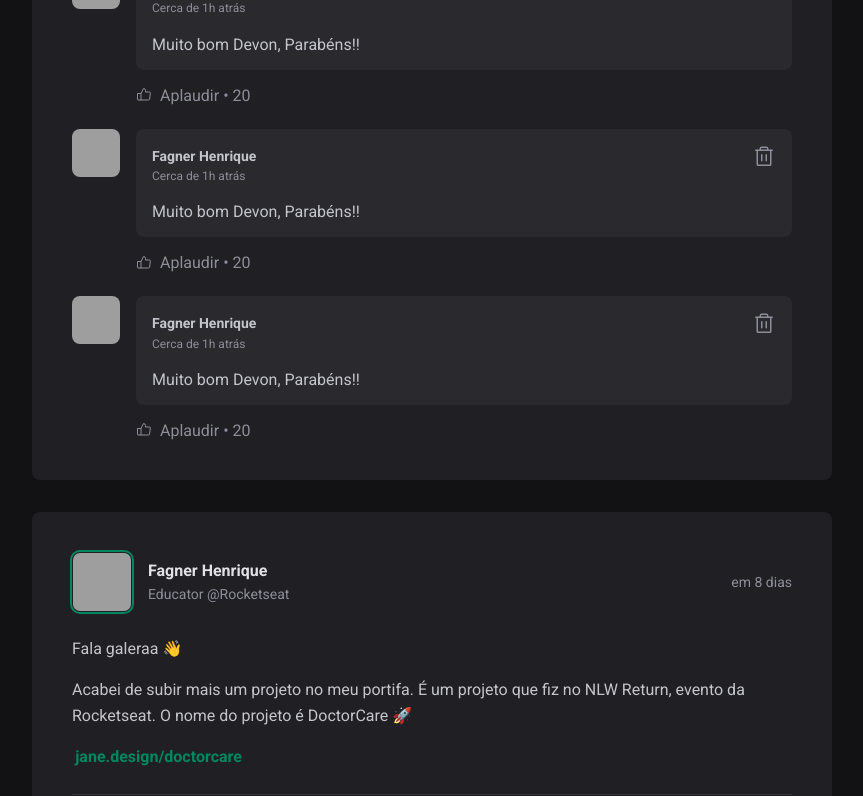
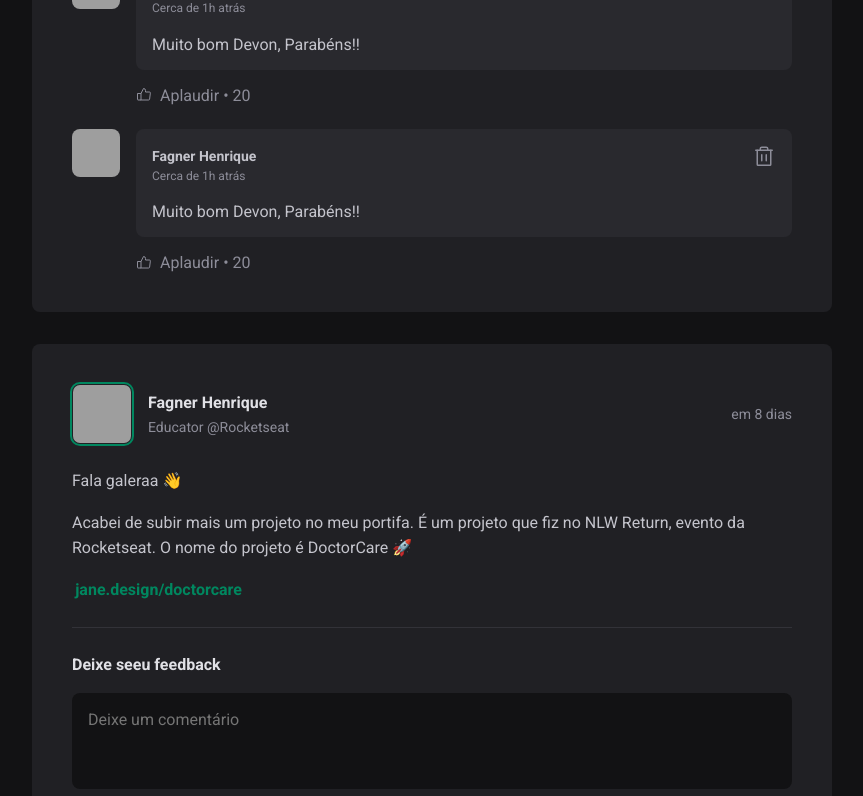
Before and after one commit to fagnersro/rs-ignite-front-end, a React (Vite) app in the folder project-1/01-fundamentos-react-js/: page / in a window 1280 px wide. Shown: the part 616-1412 px from the top of the page, without its empty margins (352-1215 px from the left). Built offline with nearby package versions, Linux system fonts and the light colour scheme; grey boxes are pictures that could not be loaded.

Commit message:
React engines - State (useState)

```diff
--- a/project-1/01-fundamentos-react-js/src/components/Posts.jsx
+++ b/project-1/01-fundamentos-react-js/src/components/Posts.jsx
@@ -4,8 +4,11 @@
 import { Comment } from "./Comment";
 import { Avatar } from "./Avatar";
 import styles from "./Posts.module.css";
+import { useState } from "react";
 
 export function Post({ author, publishedAt, content }) {
+  const [comments, setComments] = useState([1, 2]);
+
   const publishedDateFormatted = format(
     publishedAt,
     "d 'de' LLLL 'às' HH:mm'h'",
@@ -16,6 +19,11 @@
     locale: ptBr,
     addSuffix: true,
   });
+
+  function handleCreateNewComment() {
+    event.preventDefault();
+    setComments((s) => [...s, s.length + 1]);
+  }
 
   return (
     <article className={styles.post}>
@@ -49,7 +57,7 @@
         })}
       </div>
 
-      <form className={styles.commentForm}>
+      <form onSubmit={handleCreateNewComment} className={styles.commentForm}>
         <strong>Deixe seeu feedback</strong>
 
         <textarea placeholder="Deixe um comentário" />
@@ -59,9 +67,9 @@
       </form>
 
       <div className={styles.commentList}>
-        <Comment />
-        <Comment />
-        <Comment />
+        {comments.map((comment) => {
+          return <Comment />;
+        })}
       </div>
     </article>
   );
```
